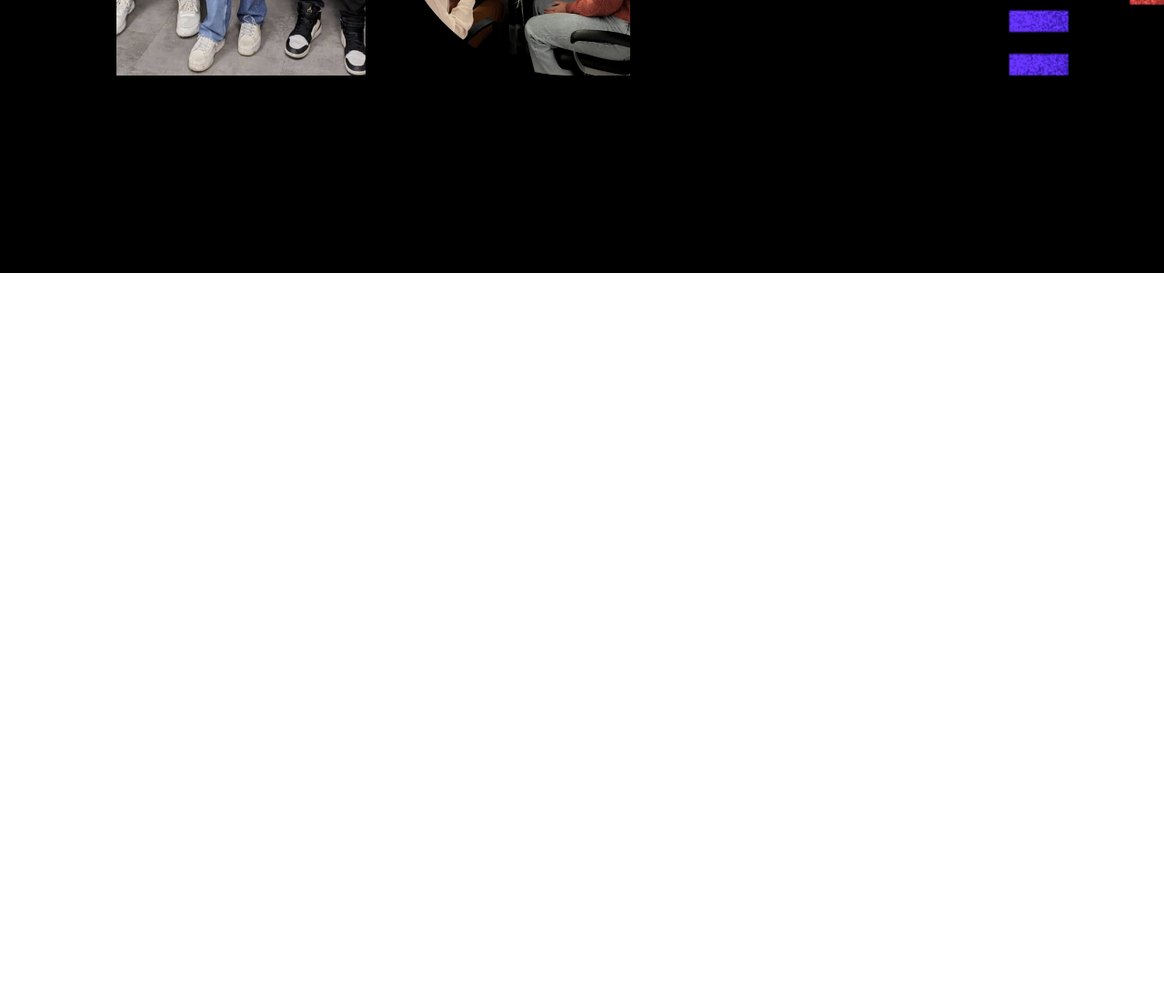
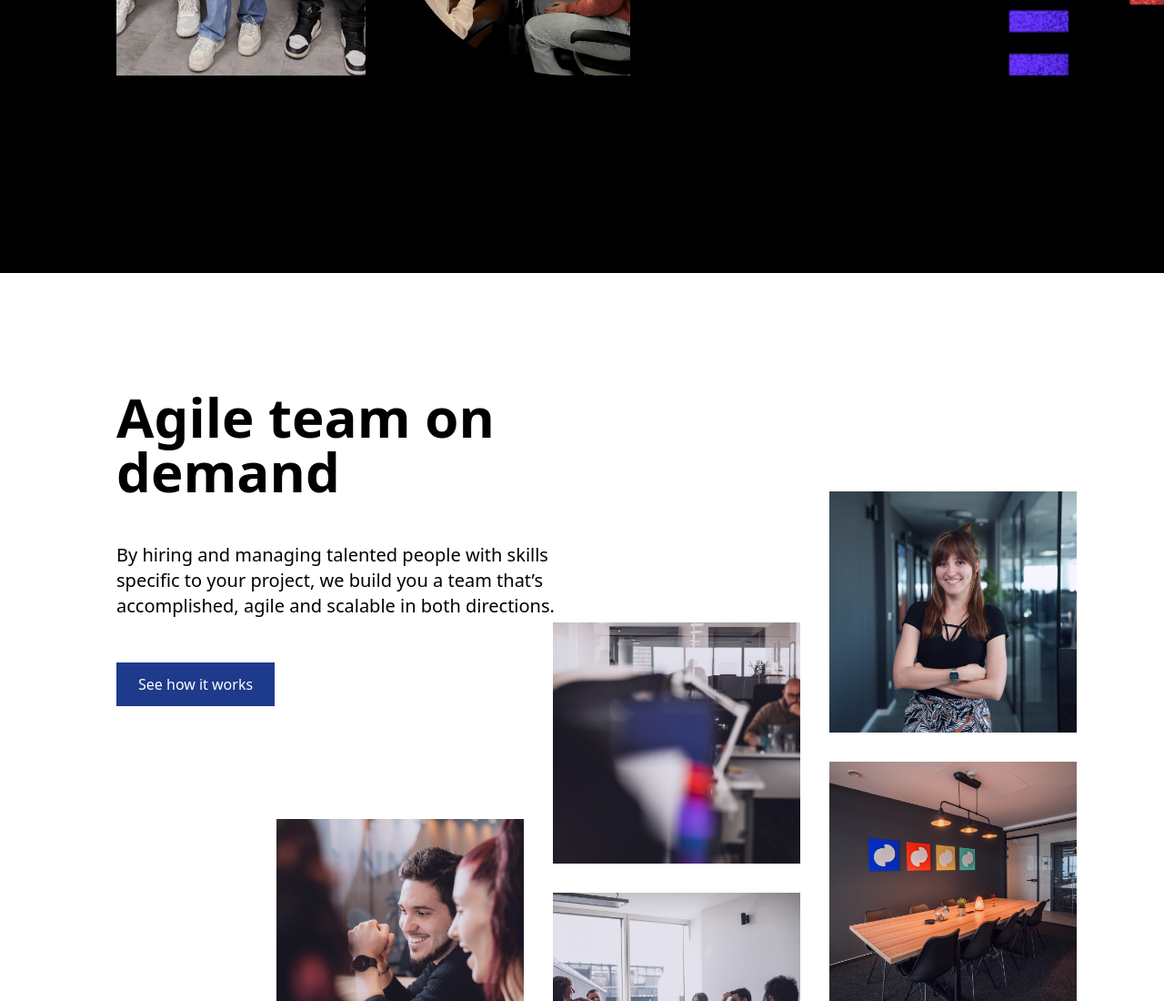
Before and after one commit to charite-uwatwembi/Cinamon_clone, a website: page src/index.html in a window 1280 px wide. Shown: the part 1177-2277 px from the top of the page at 91% size. Before the commit the page ends 1477 px from the top, so only its background shows below. Drawn offline with Linux system fonts and the light colour scheme.

Commit message:
last commit for the day

```diff
--- a/src/index.html
+++ b/src/index.html
@@ -30,5 +30,44 @@
 
 
     </section>
+
+    <section>
+        <div class=" relative">
+            <div class="space-y-12 ps-32 pt-32">
+                <h1 class="text-6xl font-bold">Agile team on<br> demand</h1>
+                <p class="text-xl">
+                    By hiring and managing talented people with skills <br>specific to your project, we build you a team that’s<br> accomplished, agile and scalable in both directions.
+                </p>
+                <button class="bg-blue-900  px-6 py-3 text-white">See how it works</button>
+            </div>
+
+            <div class="grid grid-cols-4 gap-8 absolute top-60 pe-24 ">
+
+
+
+                <div class="grid grid-rows-3">
+                    <h1 class="row-span-3"></h1>
+                    <img src="/images/agileTeam1.png" alt="">
+                </div>
+
+
+                <div class=" gap-1 grid grid-rows-3 pt-9">
+                    <h1></h1>
+                    <img src="/images/agileTeam2.png" alt="">
+                    <img src="/images/agileTeam3.png" alt="">
+                </div>
+                <div class=" space-y-8 pt-36">
+                    <img src="/images/agileTeam4.png" alt="">
+                    <img src="/images/agileTeam5.png" alt="">
+                    <img src="/images/agileTeam6.png" alt="">
+                </div>
+                <div class=" space-y-8">
+                    <img src="/images/agileTeam0.png" alt="">
+                    <img src="/images/agileTeam8.png" alt="">
+                    <img src="/images/agileTeam9.png" alt="">
+                </div>
+            </div>
+        </div>
+    </section>
 </body>
 </html>
```
Also changed, not shown: src/output.css.
